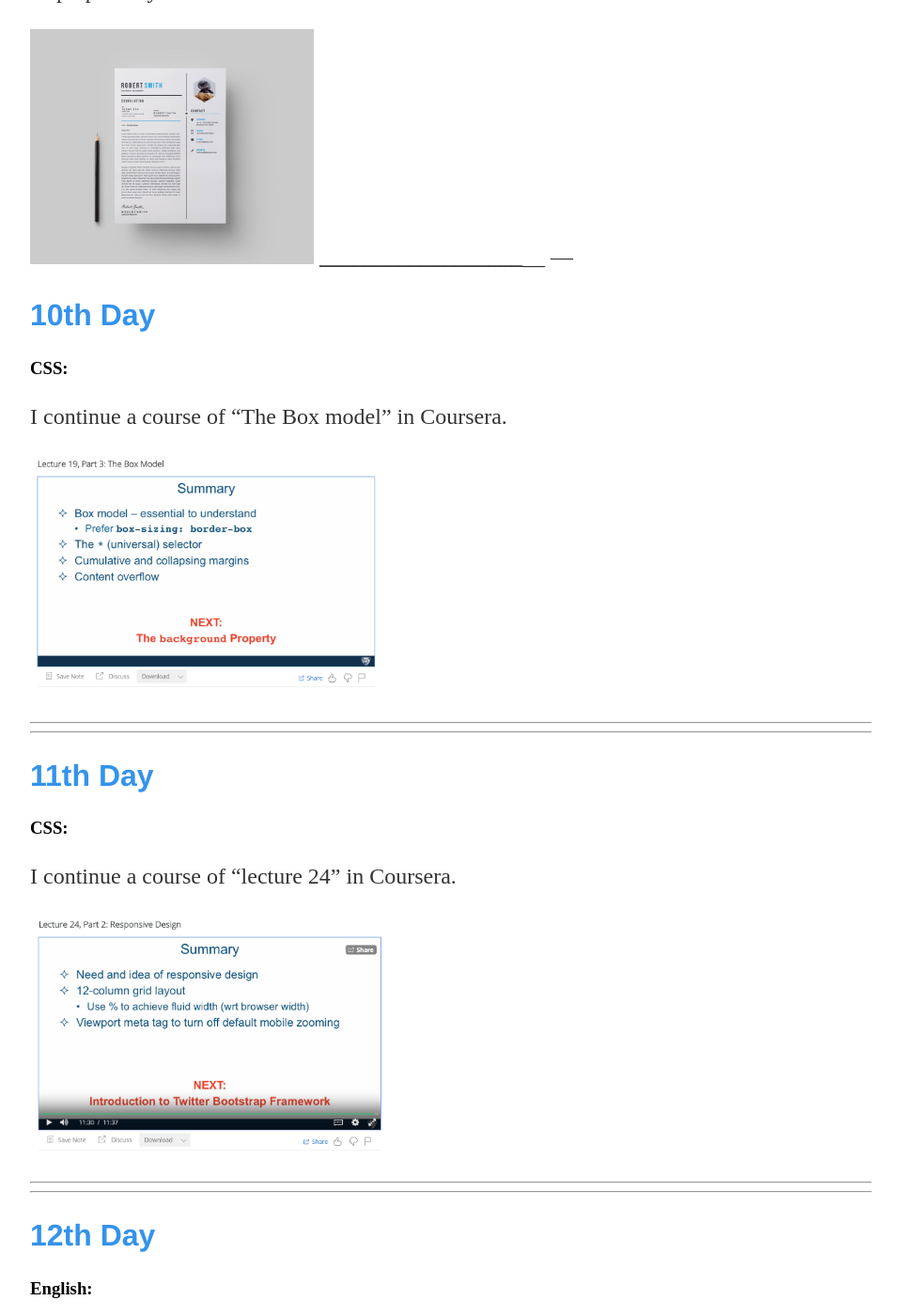
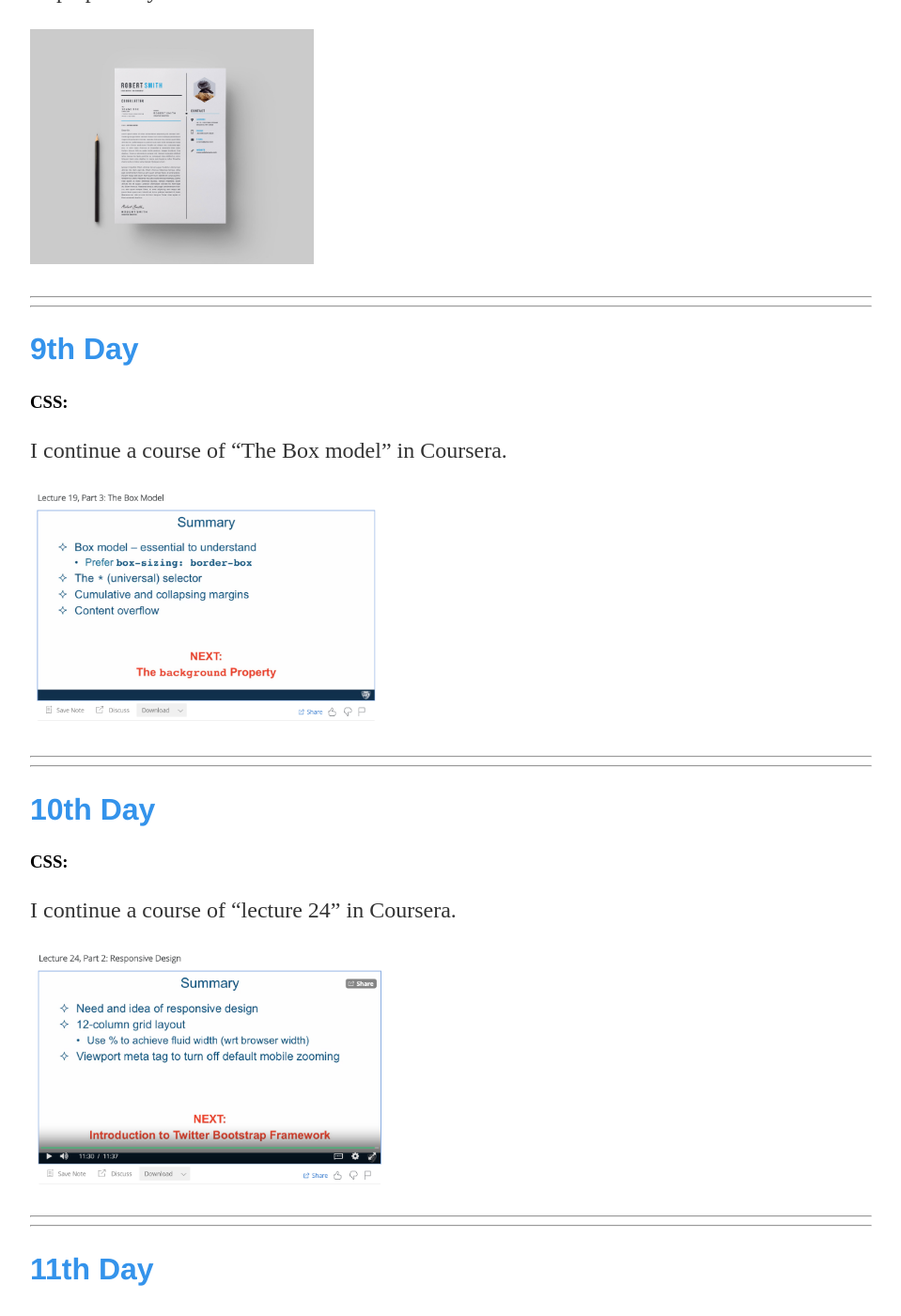
Before and after one commit to hibaalhossen/hibaalhossen.github.io, a Jekyll site: the page built from _posts/2020-08-11-Day0.md, in a window 1280 px wide and 1400 px high, scrolled down 4825 px. Shown: the whole window at 94% size, without its empty margins (160-1119 px from the left). Built offline with Jekyll 4.4.1, drawn with Linux system fonts in a browser that asks for light colours; some of the changed lines change nothing that is shown; some of the changed text lies outside the part shown.

Commit message:
Update 2020-08-11-Day0.md

```diff
--- a/_posts/2020-08-11-Day0.md
+++ b/_posts/2020-08-11-Day0.md
@@ -109,10 +109,11 @@ __________________________________________________________
 I I prepare my CV.
 
 <img src="/Images/CV.jpg" alt="day5HTML" height="250">
+
 __________________________________________________________
 ---
 
-<h2>10th Day</h2>
+<h2>9th Day</h2>
 
 
 <h3> CSS: </h3>
@@ -123,7 +124,7 @@ I continue a course of "The Box model" in Coursera.
 _________________________________________________________
 ---
 
-<h2>11th Day</h2>
+<h2>10th Day</h2>
 
 
 <h3> CSS: </h3>
@@ -134,7 +135,7 @@ I continue a course of "lecture 24" in Coursera.
 ________________________________________________________
 ---
 
-<h2>12th Day</h2>
+<h2>11th Day</h2>
 
 
 <h3> English: </h3>
@@ -146,7 +147,7 @@ I follow him on Instagram more than youtube.
 ___________________________________________________________
 ---
 
-<h2>13th Day</h2>
+<h2>12th Day</h2>
 
 
 <h3> Holiday: </h3>
@@ -156,7 +157,7 @@ I take a rest with my family and relatives and we have fun together.
 ___________________________________________________________
 ---
 
-<h2>14th Day</h2>
+<h2>13th Day</h2>
 
 
 <h3> CSS : </h3>
@@ -167,7 +168,7 @@ I continue a course of "lecture 26" in Coursera.
 ___________________________________________________________
 ---
 
-<h2>15th Day</h2>
+<h2>14th Day</h2>
 
 
 <h3> How to design a website for clients step by step: </h3>
@@ -177,7 +178,7 @@ I continue a course of "lecture 27" in Coursera.
 __________________________________________________________
 ---
 
-<h2>16th Day</h2>
+<h2>15th Day</h2>
 
 
 <h3> English: </h3>
```
